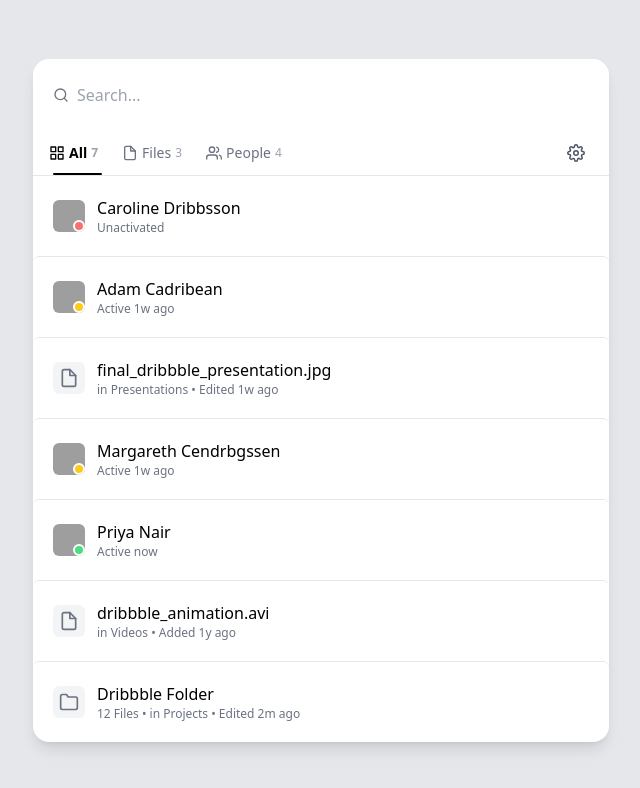
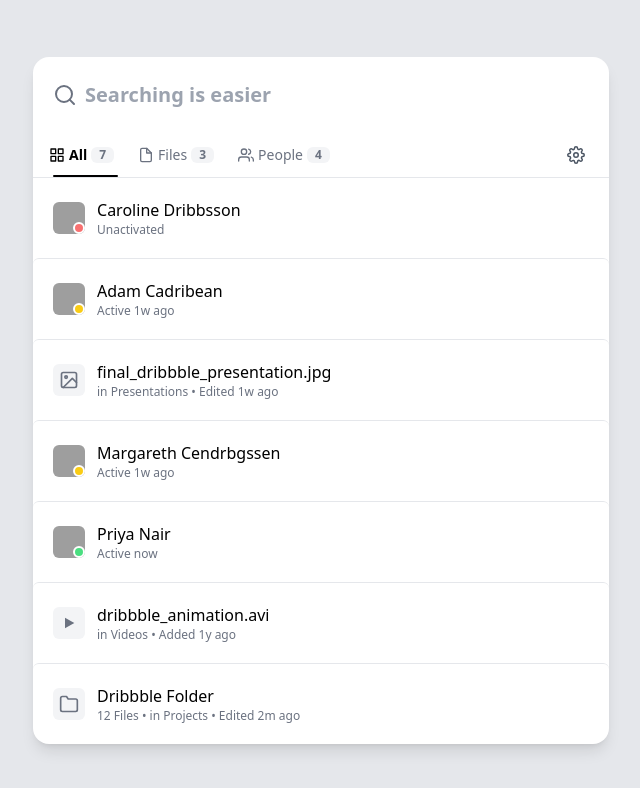
Before and after one commit to neelimaakkiraju/search-animation, a React (Create React App) app: page / in a window 1280 px wide. Shown: the top 788 px of the page, without its empty margins (319-959 px from the left). Built offline with nearby package versions, Linux system fonts and the light colour scheme; grey boxes are pictures that could not be loaded.

Commit message:
added all features and animations

```diff
--- a/src/App.js
+++ b/src/App.js
@@ -4,6 +4,7 @@
 import Tabs from "./components/Tabs";
 import FilterMenu from "./components/FilterMenu";
 import ResultList from "./components/ResultList";
+import { AnimatePresence, motion } from "framer-motion";
 
 export default function App() {
   const [settingsOpen, setSettingsOpen] = useState(false);
@@ -33,6 +34,7 @@
   };
   const [showResults, setShowResults] = useState(true); // show all data initially
   const [animating, setAnimating] = useState(false);
+  const [isLoading, setIsLoading] = useState(false);
 
   const filtered = data.filter((item) => {
     if (query && !item.name.toLowerCase().includes(query.toLowerCase()))
@@ -68,6 +70,15 @@
     setQuery(val);
     setShowResults(true);
     setActiveTab("all");
+    if (val) {
+      setIsLoading(true);
+      // Simulate API delay
+      setTimeout(() => {
+        setIsLoading(false);
+      }, 1500);
+    } else {
+      setIsLoading(false);
+    }
   };
 
   const handleClear = () => {
@@ -88,19 +99,18 @@
             query={query}
             setQuery={handleSearch}
             clear={handleClear}
+            isLoading={isLoading}
           />
         </div>
-        <div
-          className={
-            showResults
-              ? `transition-all duration-350`
-              : animating
-              ? `opacity-0 max-h-0 transition-all duration-350`
-              : `hidden`
-          }
-        >
+        <AnimatePresence>
           {showResults && (
-            <>
+            <motion.div
+              key="results"
+              initial={{ opacity: 0, height: 0 }}
+              animate={{ opacity: 1, height: "auto" }}
+              exit={{ opacity: 0, height: 0 }}
+              transition={{ duration: 0.35 }}
+            >
               <Tabs
                 activeTab={activeTab}
                 setActiveTab={setActiveTab}
@@ -119,18 +129,11 @@
                 data={tabFiltered}
                 query={query}
                 settingsOpen={settingsOpen}
+                isLoading={isLoading}
               />
-              {/* <div className="flex justify-end px-4 pb-2">
-                <button
-                  className="text-sm text-gray-500 underline"
-                  onClick={handleClear}
-                >
-                  Clear
-                </button>
-              </div> */}
-            </>
+            </motion.div>
           )}
-        </div>
+        </AnimatePresence>
       </div>
     </div>
   );
--- a/src/components/ResultItem.js
+++ b/src/components/ResultItem.js
@@ -1,6 +1,36 @@
 import { useState } from "react";
 import { FiFile, FiFolder, FiExternalLink, FiLink } from "react-icons/fi";
 import { motion } from "framer-motion";
+
+// SVG icons for image and video
+const ImageIcon = () => (
+  <svg
+    width="20"
+    height="20"
+    viewBox="0 0 24 24"
+    fill="none"
+    stroke="#6B7280" // Tailwind gray-500
+    strokeWidth="2"
+    strokeLinecap="round"
+    strokeLinejoin="round"
+    className="w-5 h-5"
+  >
+    <rect x="3" y="3" width="18" height="18" rx="2" ry="2" />
+    <circle cx="8.5" cy="8.5" r="1.5" />
+    <path d="M21 15l-5-5L5 21" />
+  </svg>
+);
+const VideoIcon = () => (
+  <svg
+    width="16"
+    height="16"
+    viewBox="0 0 24 24"
+    fill="#6B7280" // Tailwind gray-500
+    className="w-4 h-4"
+  >
+    <polygon points="6,4 20,12 6,20" />
+  </svg>
+);
 
 export default function ResultItem(props) {
   const { item, query, settingsOpen } = props;
@@ -9,7 +39,7 @@
   const highlight = (text) =>
     text.split(new RegExp(`(${query})`, "gi")).map((part, i) =>
       part.toLowerCase() === query.toLowerCase() ? (
-        <mark key={i} className="bg-yellow-200">
+        <mark key={i} className="bg-orange-200">
           {part}
         </mark>
       ) : (
@@ -72,14 +102,21 @@
           )}
         </span>
       )}
-      {item.type === "file" && (
-        <span className="w-8 h-8 flex items-center justify-center rounded-md bg-gray-100">
-          <FiFile className="text-gray-500 w-5 h-5" />
-        </span>
-      )}
       {item.type === "folder" && (
         <span className="w-8 h-8 flex items-center justify-center rounded-md bg-gray-100">
           <FiFolder className="text-gray-500 w-5 h-5" />
+        </span>
+      )}
+      {item.type === "file" && (
+        <span className="w-8 h-8 flex items-center justify-center rounded-md bg-gray-100">
+          {/* Choose icon based on file extension */}
+          {/\.(jpg|jpeg|png|gif)$/i.test(item.name) ? (
+            <ImageIcon />
+          ) : /\.(mp4|avi|mov)$/i.test(item.name) ? (
+            <VideoIcon />
+          ) : (
+            <FiFile className="text-gray-500 w-5 h-5" />
+          )}
         </span>
       )}
 
--- a/src/components/ResultList.js
+++ b/src/components/ResultList.js
@@ -1,7 +1,13 @@
 import ResultItem from "./ResultItem";
+import ShimmerLoader from "./ShimmerLoader";
 
 export default function ResultList(props) {
-  const { data, query, settingsOpen } = props;
+  const { data, query, settingsOpen, isLoading } = props;
+
+  if (isLoading) {
+    return <ShimmerLoader />;
+  }
+
   if (!data.length)
     return <p className="p-4 text-gray-400 text-sm">No results found</p>;
 
--- a/src/components/SearchBar.js
+++ b/src/components/SearchBar.js
@@ -1,26 +1,58 @@
+import { useState } from "react";
 import { FiSearch } from "react-icons/fi";
+import { AiOutlineLoading3Quarters } from "react-icons/ai";
 
-export default function SearchBar({ query, setQuery, clear }) {
+export default function SearchBar({ query, setQuery, clear, isLoading }) {
+  const [showQuickAccess, setShowQuickAccess] = useState(false);
+
+  const handleClear = () => {
+    clear();
+    setShowQuickAccess(true); // show quick access after clearing
+  };
+
+  const handleInputChange = (e) => {
+    setQuery(e.target.value);
+    if (e.target.value) {
+      setShowQuickAccess(false); // hide quick access while typing
+    }
+  };
+
   return (
-    <div className="px-5 py-6">
+    <div className="px-5 py-6 w-full">
       <div className="flex items-center gap-2">
-        <FiSearch className="text-gray-500" />
+        {isLoading ? (
+          <AiOutlineLoading3Quarters className="text-gray-500 text-2xl animate-spin" />
+        ) : (
+          <FiSearch className="text-gray-500 text-2xl" />
+        )}
         <input
           type="text"
           value={query}
-          onChange={(e) => setQuery(e.target.value)}
-          placeholder="Search..."
-          className="flex-1 outline-none bg-transparent"
+          onChange={handleInputChange}
+          placeholder="Searching is easier"
+          className="flex-1 outline-none bg-transparent text-xl font-semibold"
         />
         {query && (
           <button
-            onClick={clear}
-            className="text-sm text-black-600 underline underline-offset-1"
+            onClick={handleClear}
+            className="text-sm font-semibold text-gray-900 underline underline-offset-1"
           >
             Clear
           </button>
         )}
+        {showQuickAccess && !query && (
+          <div>
+            <h3 className="text-sm mb-3 text-gray-600 my-2">
+              <span className="px-2 py-1 mx-2 border border-gray-400 rounded-lg">
+                S
+              </span>
+              quick access
+            </h3>
+          </div>
+        )}
       </div>
+
+      {/* Quick Access Section */}
     </div>
   );
 }
--- /dev/null
+++ b/src/components/ShimmerLoader.js
@@ -0,0 +1,17 @@
+export default function ShimmerLoader() {
+  return (
+    <div className="animate-pulse space-y-4 divide-y">
+      {[1, 2, 3].map((item) => (
+        <div key={item} className="p-4">
+          <div className="flex items-center space-x-4">
+            <div className="h-12 w-12 rounded-full bg-gray-200"></div>
+            <div className="flex-1 space-y-2">
+              <div className="h-4 w-3/4 bg-gray-200 rounded"></div>
+              <div className="h-3 w-1/2 bg-gray-200 rounded"></div>
+            </div>
+          </div>
+        </div>
+      ))}
+    </div>
+  );
+}
--- a/src/components/Tabs.js
+++ b/src/components/Tabs.js
@@ -77,7 +77,7 @@
               }
             />
             <span>{tab.label}</span>
-            <span className="text-xs text-gray-400">{tab.count}</span>
+            <span className="text-xs text-gray-500 bg-gray-100 rounded-md px-2 font-semibold">{tab.count}</span>
             {activeTab === tab.id && (
               <div className="absolute bottom-0 left-0 w-full h-0.5 bg-black rounded-full" />
             )}
```
